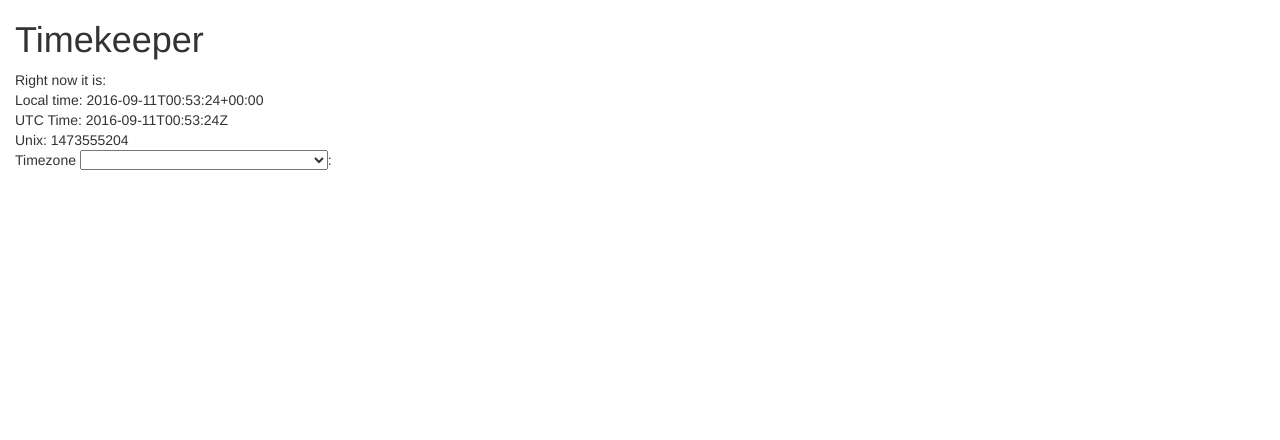
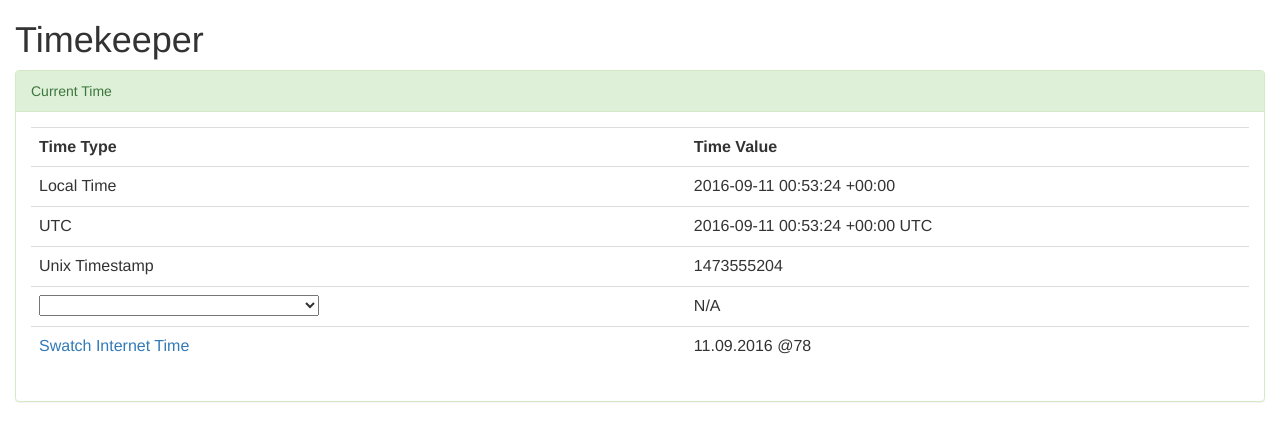
Before and after one commit to ptrgags/timekeeper, a plain HTML site: page index.html in a window 1280 px wide. Drawn offline with nearby package versions, Linux system fonts and the light colour scheme.

Commit message:
Put everything in a table
Put everything in a nice table.

Also added Swatch Internet Time just for fun.

```diff
--- a/index.html
+++ b/index.html
@@ -20,12 +20,37 @@
 <body>
     <div class="container-fluid" ng-app="timekeeper" ng-controller="timekeeper">
         <h1>Timekeeper</h1>
-        Right now it is: <br />
-        Local time: {{local()}} <br />
-        UTC Time: {{utc()}} <br/>
-        Unix: {{unix()}} <br/>
-        Timezone <select id="tz-select" ng-model="timezone">
-        </select>: {{custom()}}
+        <div class="panel panel-success">
+            <div class="panel-heading">Current Time</div>
+            <div class="panel-body">
+                <table class="table">
+                    <tr>
+                        <th>Time Type</th>
+                        <th>Time Value</th>
+                    </tr>
+                    <tr>
+                        <td>Local Time</td>
+                        <td>{{local()}}</td>
+                    </tr>
+                    <tr>
+                        <td>UTC</td>
+                        <td>{{utc()}}</td>
+                    </tr>
+                    <tr>
+                        <td>Unix Timestamp</td>
+                        <td>{{unix()}}</td>
+                    </tr>
+                    <tr>
+                        <td><select id="tz-select" ng-model="timezone" /></td>
+                        <td>{{custom()}}</td>
+                    </tr>
+                    <tr>
+                        <td><a href="https://en.wikipedia.org/wiki/Swatch_Internet_Time">Swatch Internet Time</a></td>
+                        <td>{{swatch()}}</td>
+                    </tr>
+                </table>
+            </div>
+        </div>
     </div>
 </body>
 </html>
--- a/scripts/main.js
+++ b/scripts/main.js
@@ -1,24 +1,35 @@
 'use strict';
+
+var FORMAT = "YYYY-MM-DD HH:mm:ss Z z"
 
 var app = angular.module('timekeeper', [])
 app.controller('timekeeper', ["$scope", "$interval", ($scope, $interval) => {
     $scope.now = moment();
     $scope.timezone = "";
     $scope.local = () => {
-        return $scope.now.local().format();
+        return $scope.now.local().format(FORMAT);
     };
     $scope.utc = () => {
-        return $scope.now.utc().format();
+        return $scope.now.utc().format(FORMAT);
     };
     $scope.unix = () => {
         return $scope.now.unix();
     };
     $scope.custom = () => {
         if ($scope.timezone === "")
-            return "";
+            return "N/A";
         else
-            return $scope.now.tz($scope.timezone).format();
+            return $scope.now.clone().tz($scope.timezone).format(FORMAT);
     };
+    $scope.swatch = () => {
+        var utc1 = $scope.now.clone().add(1, "hour")
+        var seconds = utc1.hours() * 3600
+            + utc1.minutes() * 60
+            + utc1.seconds();
+        var beats = Math.floor(seconds / 86.4);
+        var date = utc1.format("DD.MM.YYYY");
+        return `${date} @${beats}`;
+    }
 
     $interval(() => {
         $scope.now = moment();
```
